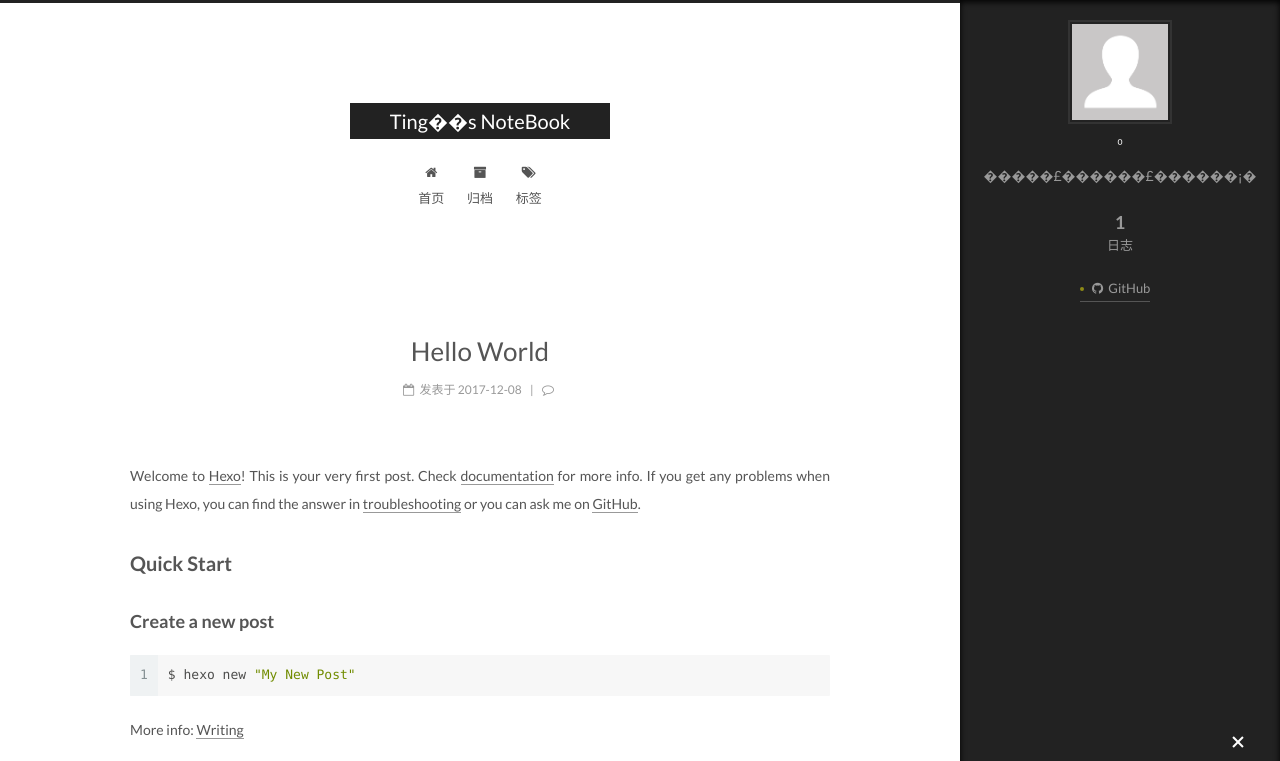
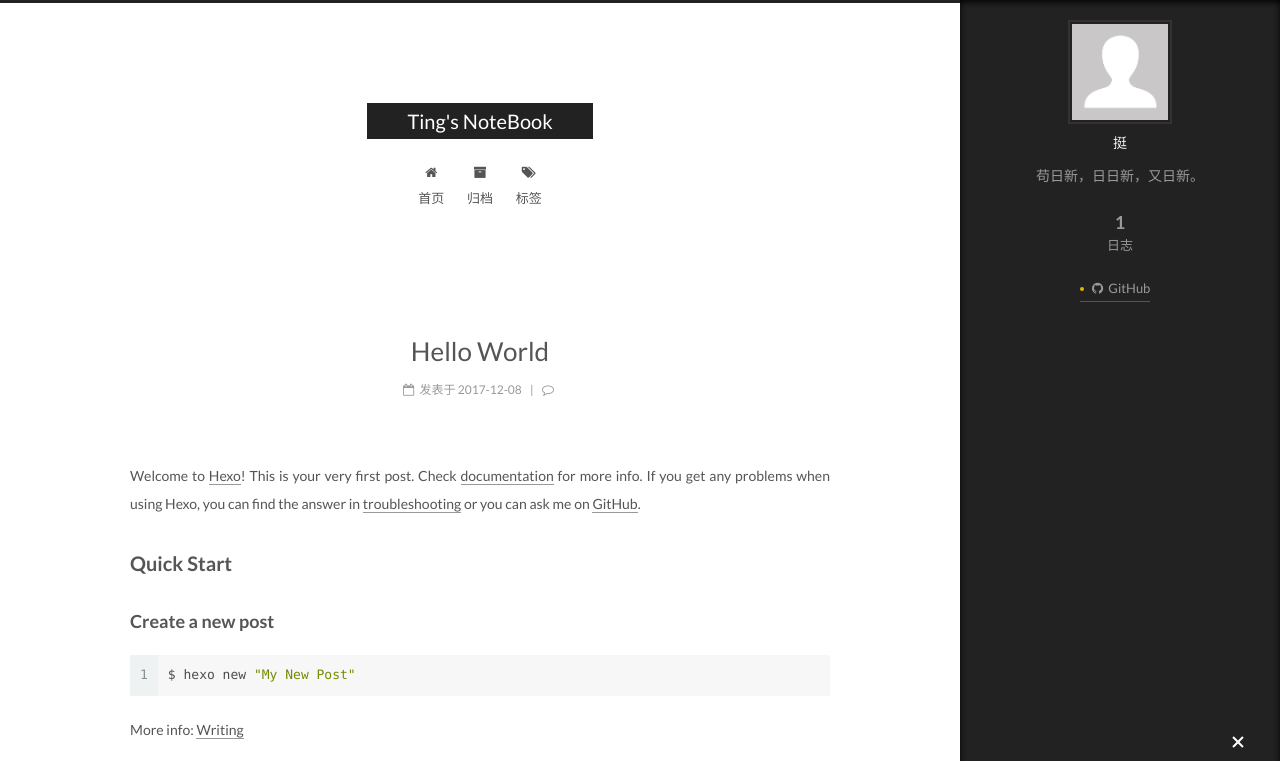
Before and after one commit to zxsr20/zxsr20.github.io, a plain HTML site: page index.html in a window 1280 px wide. Both pictures are taken after a click on the element 1238 px from the left and 743 px from the top of the page. Shown: the top 761 px of the page. Drawn offline with Linux system fonts and the light colour scheme; a script that the page names is missing.

Commit message:
Site updated: 2017-12-09 11:50:14

```diff
--- a/css/main.css
+++ b/css/main.css
@@ -1807,7 +1807,7 @@ pre .javascript .function {
   width: 4px;
   height: 4px;
   border-radius: 50%;
-  background: #8e8b16;
+  background: #e0b606;
 }
 .links-of-blogroll {
   font-size: 13px;
--- a/index.html
+++ b/index.html
@@ -94,16 +94,16 @@
 
 
 
-<meta name="description" content="�����£������£������¡�">
+<meta name="description" content="苟日新，日日新，又日新。">
 <meta property="og:type" content="website">
-<meta property="og:title" content="Ting��s NoteBook">
+<meta property="og:title" content="Ting&#39;s NoteBook">
 <meta property="og:url" content="http://yoursite.com/index.html">
-<meta property="og:site_name" content="Ting��s NoteBook">
-<meta property="og:description" content="�����£������£������¡�">
+<meta property="og:site_name" content="Ting&#39;s NoteBook">
+<meta property="og:description" content="苟日新，日日新，又日新。">
 <meta property="og:locale" content="zh-Hans">
 <meta name="twitter:card" content="summary">
-<meta name="twitter:title" content="Ting��s NoteBook">
-<meta name="twitter:description" content="�����£������£������¡�">
+<meta name="twitter:title" content="Ting&#39;s NoteBook">
+<meta name="twitter:description" content="苟日新，日日新，又日新。">
 
 
 
@@ -138,7 +138,7 @@
 
 
 
-  <title>Ting��s NoteBook</title>
+  <title>Ting's NoteBook</title>
 
 
 
@@ -176,7 +176,7 @@
     <div class="custom-logo-site-title">
       <a href="/"  class="brand" rel="start">
         <span class="logo-line-before"><i></i></span>
-        <span class="site-title">Ting��s NoteBook</span>
+        <span class="site-title">Ting's NoteBook</span>
         <span class="logo-line-after"><i></i></span>
       </a>
     </div>
@@ -266,13 +266,13 @@
     <link itemprop="mainEntityOfPage" href="http://yoursite.com/2017/12/08/hello-world/">
 
     <span hidden itemprop="author" itemscope itemtype="http://schema.org/Person">
-      <meta itemprop="name" content="ͦ">
+      <meta itemprop="name" content="挺">
       <meta itemprop="description" content="">
       <meta itemprop="image" content="/images/avatar.gif">
     </span>
 
     <span hidden itemprop="publisher" itemscope itemtype="http://schema.org/Organization">
-      <meta itemprop="name" content="Ting��s NoteBook">
+      <meta itemprop="name" content="Ting's NoteBook">
     </span>
 
 
@@ -423,10 +423,10 @@
         <div class="site-author motion-element" itemprop="author" itemscope itemtype="http://schema.org/Person">
           <img class="site-author-image" itemprop="image"
                src="/images/avatar.gif"
-               alt="ͦ" />
-          <p class="site-author-name" itemprop="name">ͦ</p>
+               alt="挺" />
+          <p class="site-author-name" itemprop="name">挺</p>
 
-              <p class="site-description motion-element" itemprop="description">�����£������£������¡�</p>
+              <p class="site-description motion-element" itemprop="description">苟日新，日日新，又日新。</p>
 
         </div>
         <nav class="site-state motion-element">
@@ -497,7 +497,7 @@
   <span class="with-love">
     <i class="fa fa-heart"></i>
   </span>
-  <span class="author" itemprop="copyrightHolder">ͦ</span>
+  <span class="author" itemprop="copyrightHolder">挺</span>
 </div>
 
 
```
Also changed, not shown: 2017/12/08/hello-world/index.html (+9 -9 lines), archives/2017/12/index.html (+12 -12 lines), archives/2017/index.html (+12 -12 lines), archives/index.html (+12 -12 lines), categories/index.html (+10 -10 lines), tags/index.html (+10 -10 lines).
